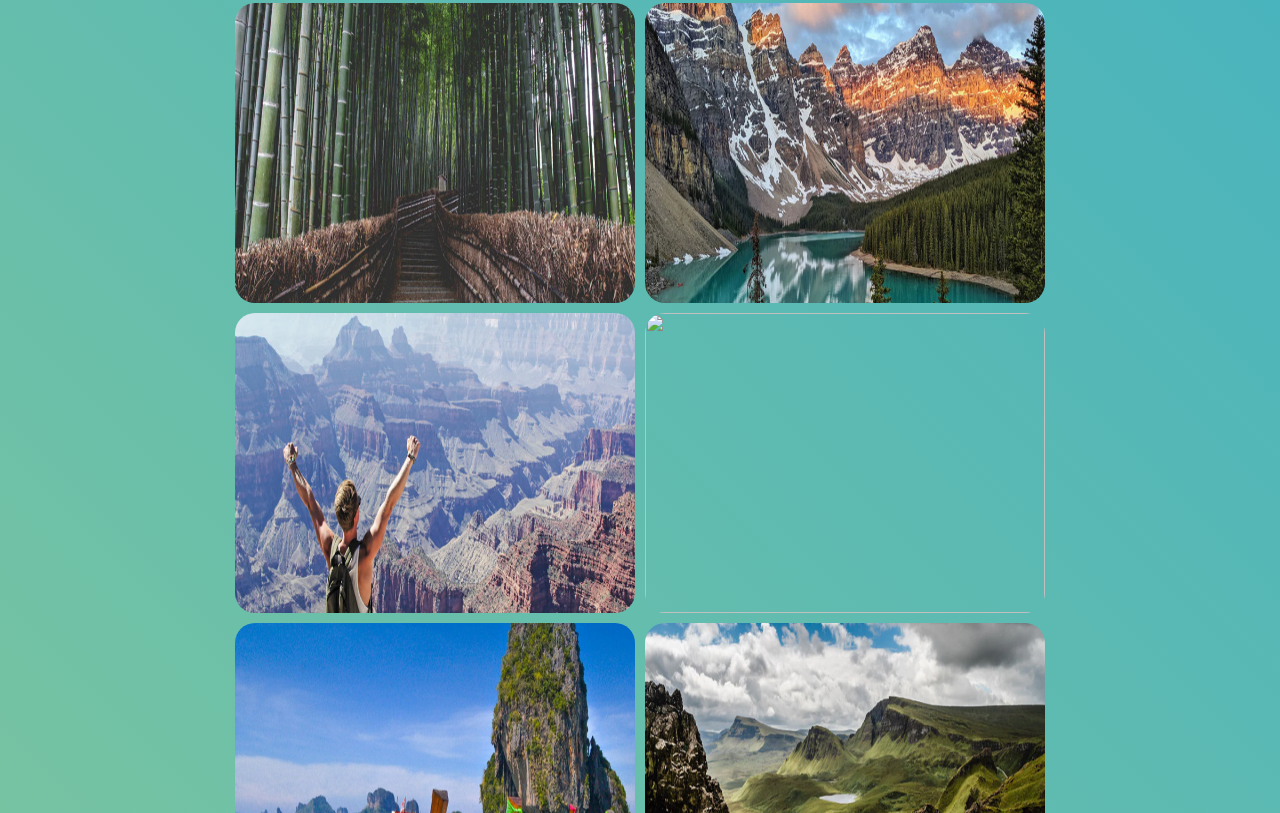
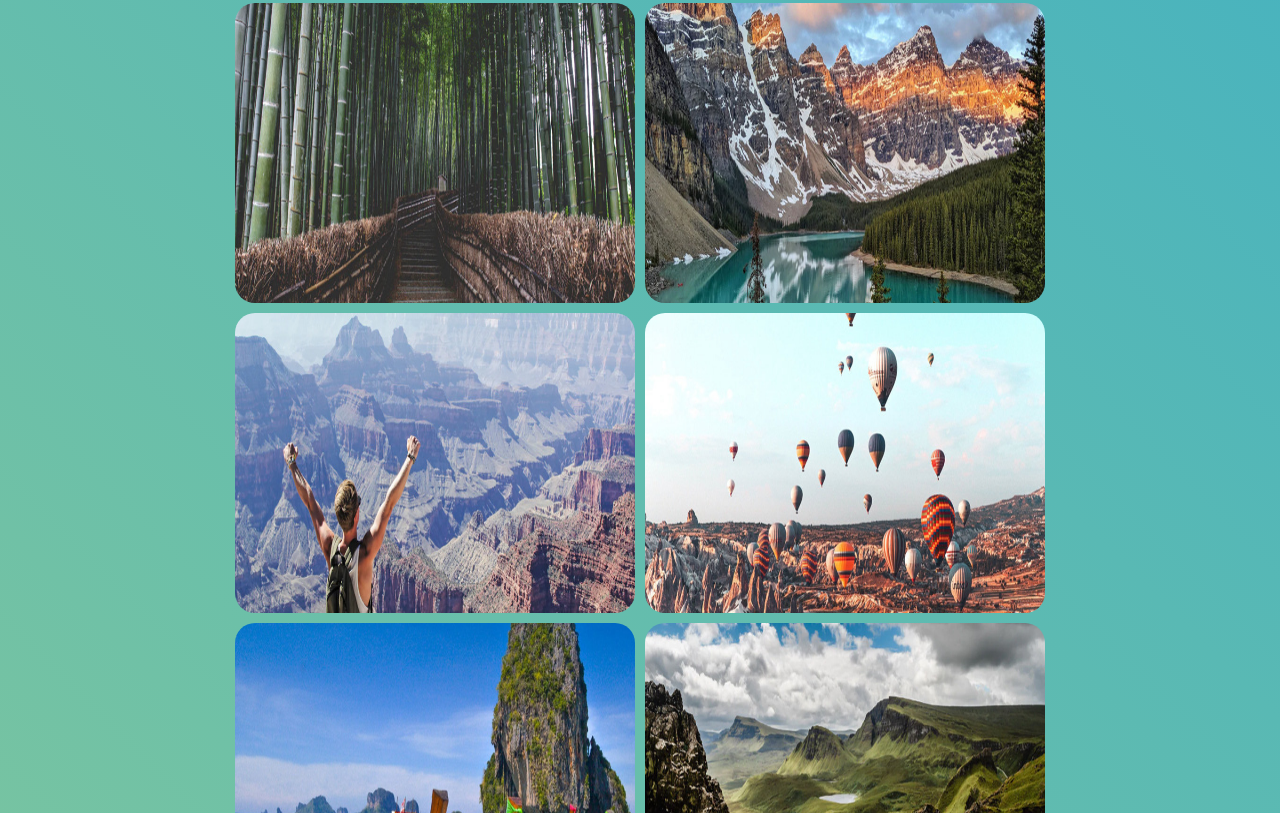
Before and after one commit to Ethemkizilyer/bakar1, a plain HTML site: page index.html in a window 1280 px wide. Shown: the part 364-1177 px from the top of the page. Drawn offline with Linux system fonts and the light colour scheme; the site is published under a folder, as on GitHub Pages, so addresses that start at the root find nothing.

Commit message:
Update index.html

```diff
--- a/index.html
+++ b/index.html
@@ -102,7 +102,7 @@
     </div>
     <div class="imgBox">
       <label for="check3"><input type="checkbox" id="check3" />
-        <img src="/images/kapadokyaa-türkiye.jpg" alt="" />
+        <img src="images/kapadokyaa-türkiye.jpg" alt="" />
         <span class="ilk">Kapadokya/TÜRKİYE</span>
         <span class="son">Koni şeklindeki kaya oluşumları ve çarpıcı sıcak hava balonu
           ekranlarıyla tanınan bu hedef, birçok gezgin listesinde haklı bir
```
